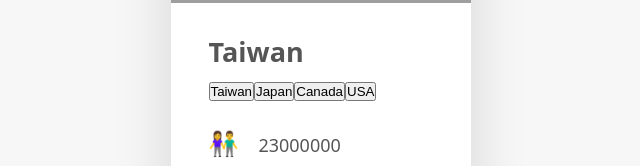
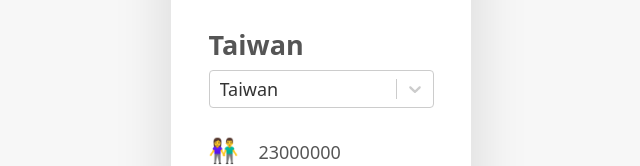
Before and after one commit to jill6666/API.github.io, a React (Create React App) app: page / in a window 1280 px wide. Shown: the part 346-512 px from the top of the page, without its empty margins (319-959 px from the left). Built offline with nearby package versions, Linux system fonts and the light colour scheme; grey boxes are pictures that could not be loaded.

Commit message:
select to fetch the data

```diff
--- a/src/App.js
+++ b/src/App.js
@@ -1,4 +1,5 @@
 import React, {useState} from 'react';
+import Select from 'react-select'
 import './App.css';
 
 const GetCountriesData = () => {
@@ -8,22 +9,10 @@ const GetCountriesData = () => {
     const [currencies, setCurrencies] = useState([]);
     const [alpha3Code, setAlpha3Code] = useState('twn');
 
-    // fetch(`https://restcountries.eu/rest/v2/name/${country}`)
-    //   .then((response) => response.json())
-    //   .then((data) => {
-    //   const countryElement = data[0];
-    //   setCountry(()=>countryElement.name);
-    //   setPeople(()=>countryElement.population);
-    //   setAlpha3Code(()=>countryElement.alpha3Code.toLowerCase());
-    //   setLanguage(()=>countryElement.capital);
-    //   setCurrencies(()=>countryElement.currencies.code);
-    //   });
-
     const fetchCountriesData = (props) => {
       fetch(`https://restcountries.eu/rest/v2/name/${props}`)
       .then((response) => response.json())
-      .then((data, language, currencies) => {
-        //console.log('data === ', data);
+      .then((data) => {
         const countryElement = data[0];
         console.log('currenciesData === ', data[0]);
         setCountry(()=>countryElement.name);
@@ -33,8 +22,35 @@ const GetCountriesData = () => {
         setCurrencies(()=>countryElement.currencies.code);
         });
     };
-
-
+    const groupStyles = {
+      display: 'flex',
+      alignItems: 'center',
+      justifyContent: 'space-between',
+    };
+    const groupBadgeStyles = {
+      backgroundColor: '#EBECF0',
+      borderRadius: '2em',
+      color: '#172B4D',
+      display: 'inline-block',
+      fontSize: 12,
+      fontWeight: 'normal',
+      lineHeight: '1',
+      minWidth: 1,
+      padding: '0.16666666666667em 0.5em',
+      textAlign: 'center',
+    };
+    const options = [
+      { value: 'taiwan', label: 'Taiwan' },
+      { value: 'japan', label: 'Japan' },
+      { value: 'canada', label: 'Canada' },
+      { value: 'usa', label: 'USA' }
+    ]
+    const formatGroupLabel = options => (
+      <div style={groupStyles}>
+        <span>{options.label}</span>
+        <span style={groupBadgeStyles}>{options.options.length}</span>
+      </div>
+    );
 
   return (
     <div className="App">
@@ -42,18 +58,12 @@ const GetCountriesData = () => {
     <img className="country__img" src={`https://restcountries.eu/data/${alpha3Code}.svg`} />
     <div className="country__data">
       <h3 className="country__name">{country}</h3>
-      <button onClick={() => fetchCountriesData('taiwan')}>
-        Taiwan
-      </button>
-      <button onClick={() => fetchCountriesData('japan')}>
-        Japan
-      </button>
-      <button onClick={() => fetchCountriesData('canada')}>
-        Canada
-      </button>
-      <button onClick={() => fetchCountriesData('usa')}>
-        USA
-      </button>
+      <Select
+        defaultValue={options[0]}
+        options={options}
+        formatGroupLabel={formatGroupLabel}
+        onChange={(e)=>fetchCountriesData(e.value)}
+      />
       <h4 className="country__region"></h4>
       <p className="country__row"><span>👫</span>{people}</p>
       <p className="country__row"><span>🗣️</span>{language}</p>
```
